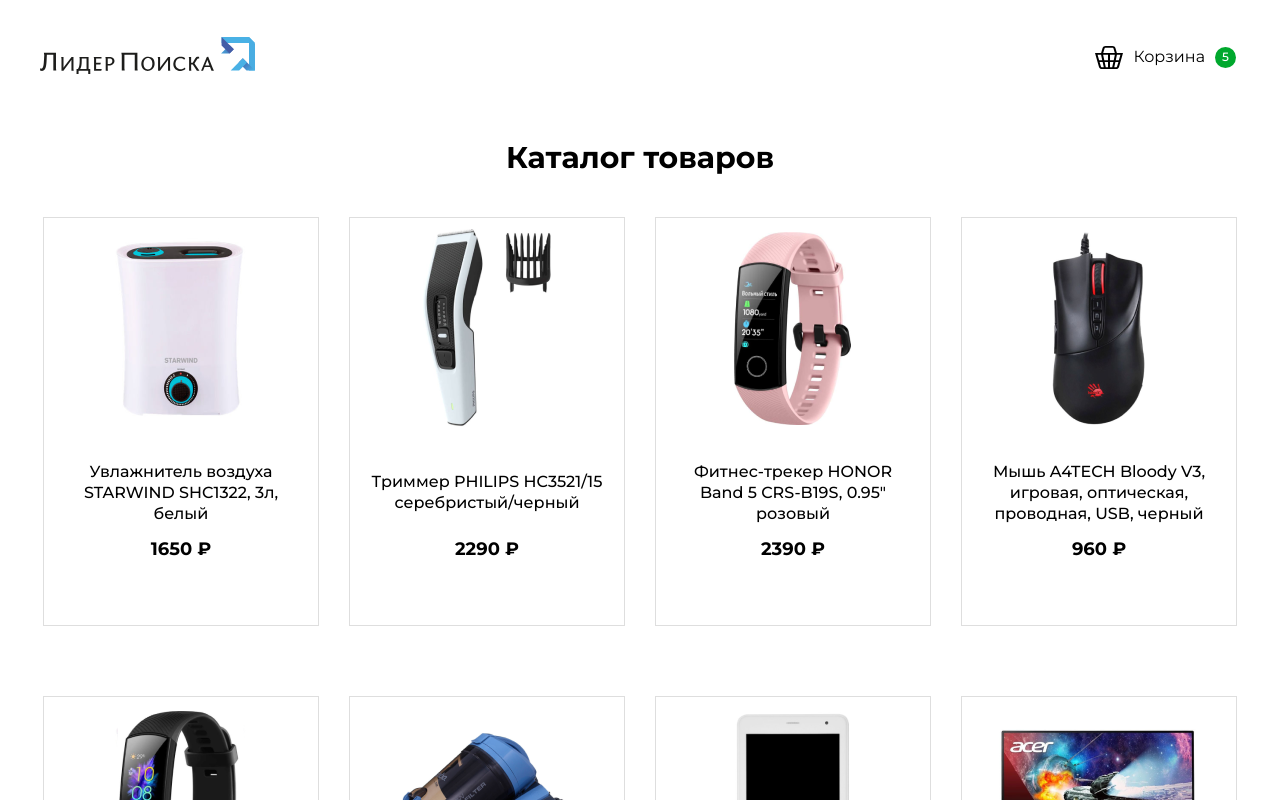
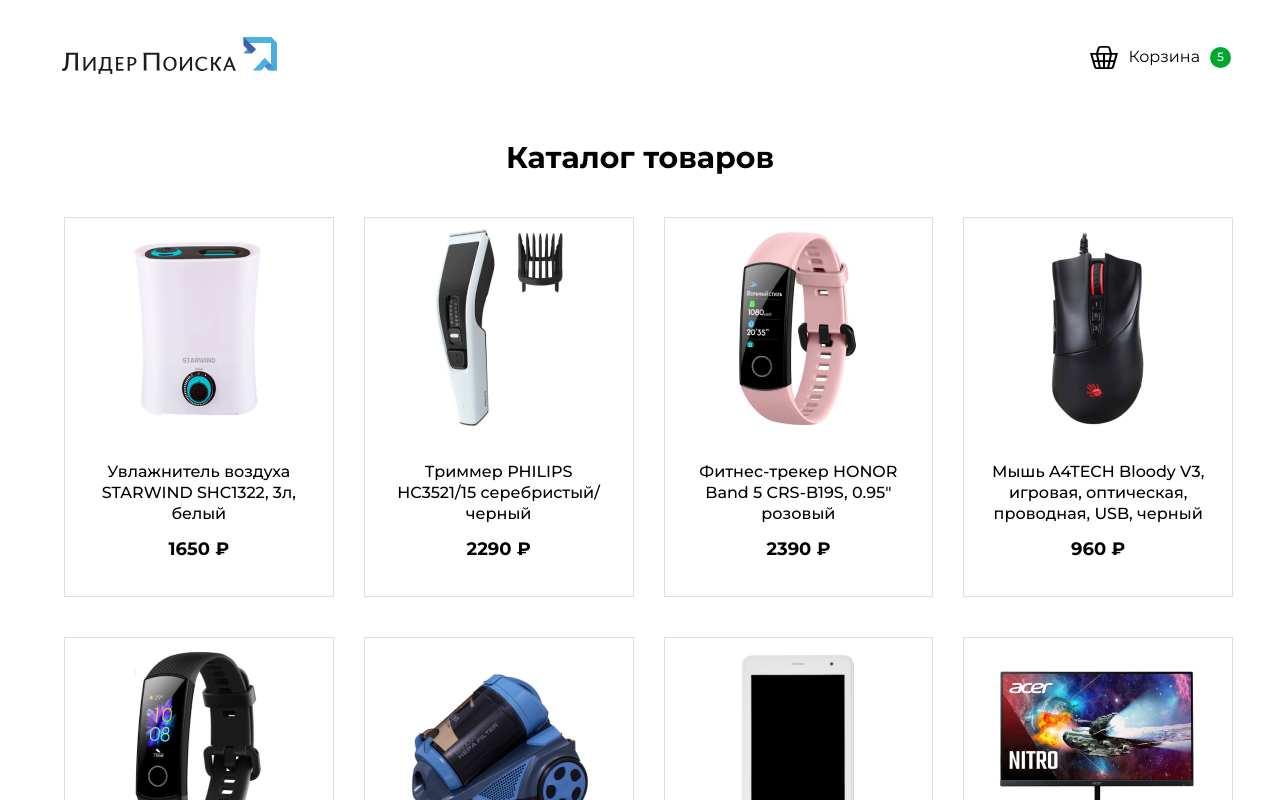
Before and after one commit to Dunissimo/LiderPoiska, a React (Vite) app: page / in a window 1280 px wide. Shown: the top 800 px of the page. Built offline with nearby package versions, Linux system fonts and the light colour scheme.

Commit message:
fix: pixel perfect

```diff
--- a/src/index.css
+++ b/src/index.css
@@ -15,7 +15,7 @@
     min-width: 320px;
     max-width: 1200px;
     margin: 0 auto;
-    @apply px-2 sm:px-8 xl:px-0;
+    @apply px-2 sm:px-8 xl:px-0 xl:pr-[5px] xl:pl-[22px];
   }
 }
 
--- a/src/pages/home-page/home-page.tsx
+++ b/src/pages/home-page/home-page.tsx
@@ -11,10 +11,10 @@
       <h2 className="heading-1 mt-[60px] mb-[40px]">Каталог товаров</h2>
 
       <div className="container flex">
-        <div className="flex flex-wrap justify-center gap-[30px]">
+        <div className="flex flex-wrap justify-center gap-x-[30px] gap-y-[40px]">
           {(data.products as ICard[]).map((item) => (
             <CatalogCard
-              className="w-full sm:w-[70%] md:w-[47%] lg:w-[31%] xl:w-[23%] mb-[40px]"
+              className="w-full sm:w-[70%] md:w-[47%] lg:w-[31%] xl:w-[23%]"
               card={item}
               key={item.id}
             />
--- a/src/ui/catalogCard/catalog-card.tsx
+++ b/src/ui/catalogCard/catalog-card.tsx
@@ -17,7 +17,7 @@
 
   return (
     <div
-      className={`w-full flex flex-col justify-between gap-[15px] relative border border-[#dedede] bg-white pt-[10px] px-[20px] pb-[65px] cursor-pointer lg:[&>.btn]:hover:opacity-100 ${className}`}
+      className={`w-full max-w-[270px] max-h-[380px] flex flex-col justify-between gap-[15px] relative border border-[#dedede] bg-white pt-[10px] px-[20px] pb-[65px] cursor-pointer lg:[&>.title]:hover:mt-[-1rem] lg:[&>.btn]:hover:opacity-100 ${className}`}
       {...props}
     >
       <img
```
